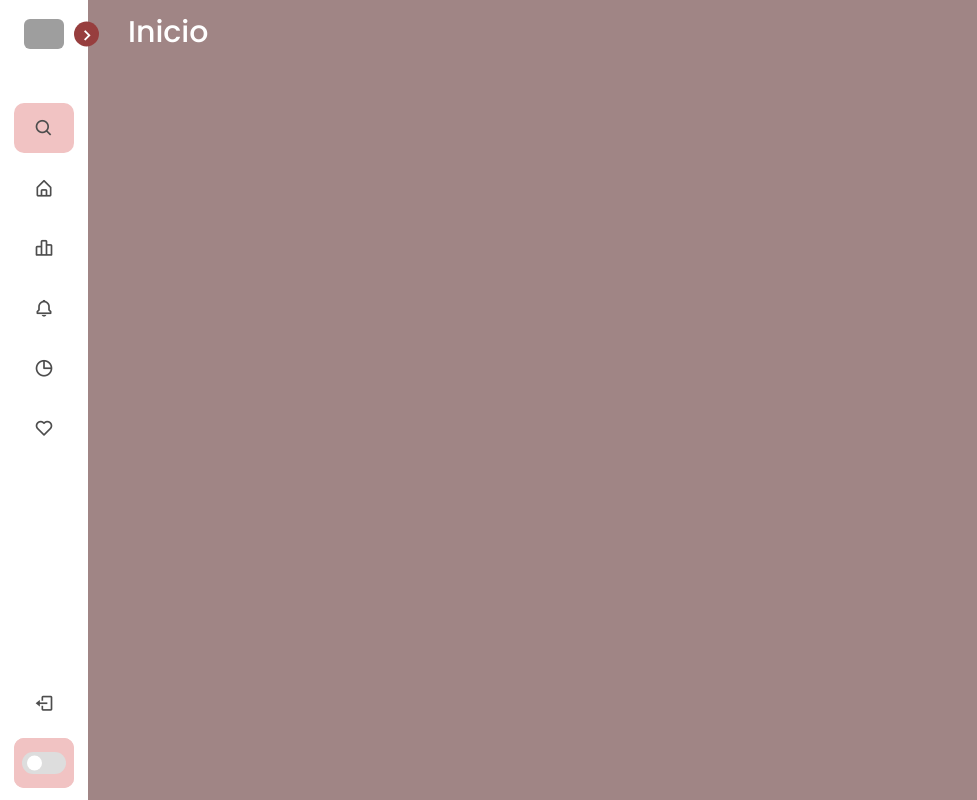
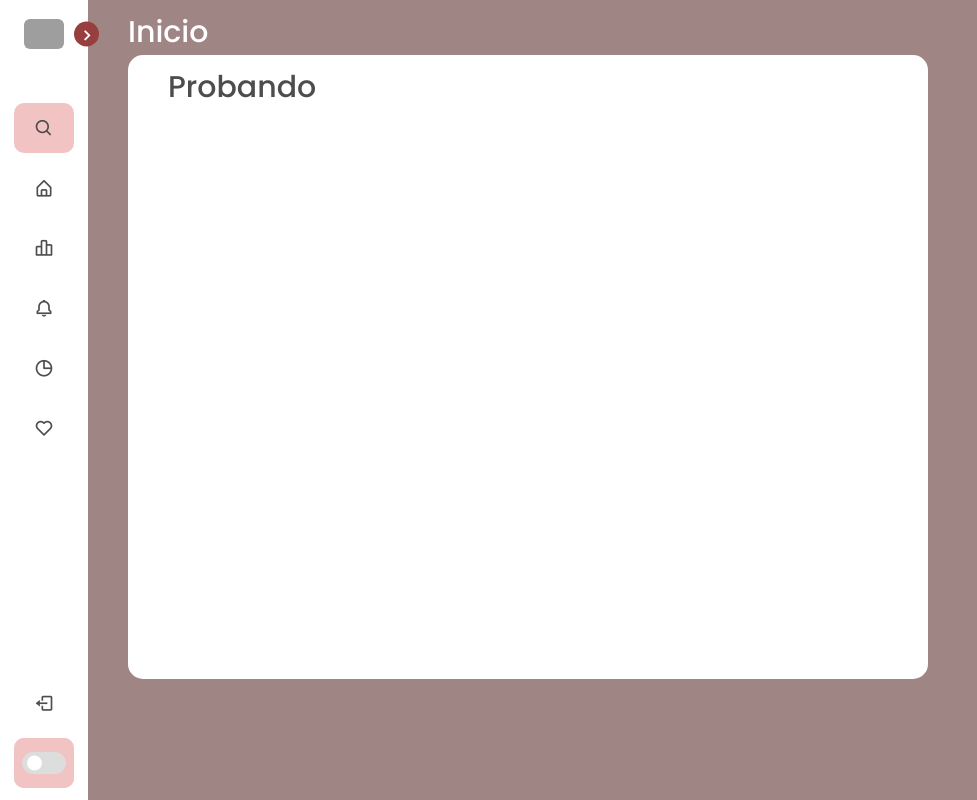
Before and after one commit to fsadriann/guanentino_responda, a PHP site: page /proyecto-final/home.html in a window 1280 px wide. Shown: the whole page, without its empty margins (0-977 px from the left). Run offline with PHP 8.4, Linux system fonts and the light colour scheme; grey boxes are pictures that could not be loaded.

Commit message:
corrigiendo detalles

```diff
--- a/proyecto-final/css/style.css
+++ b/proyecto-final/css/style.css
@@ -388,7 +388,7 @@ body.dark .switch::before{
     position: relative;
     left: 300px;
     height: 100vh;
-    width: 80%;
+    width: 90%;
     width: calc(100% - 300px);
     background: var(--body-color);
     transition: var(--tran-05);
@@ -396,13 +396,20 @@ body.dark .switch::before{
 
 
 .home .text{
-
     font-size: 30px;
     font-weight: 500;
     color: var(--section-text-color);
     padding: 10px 40px;
 }
 
+.home .content{
+    color: var(--text-color);
+    width: 800px;
+    height: 80%;
+    border-radius: 15px;
+    background: var(--sidebar-color);
+}
+
 .sidebar.close ~ .home{
     left: 88px;
     width: calc(100% - 88px);
--- a/proyecto-final/home.html
+++ b/proyecto-final/home.html
@@ -89,6 +89,9 @@
     <section class="home">
         <div class="text">
             Inicio
+            <div class="content text">
+                <p>Probando</p>
+            </div>
         </div>
     </section>
 
```
